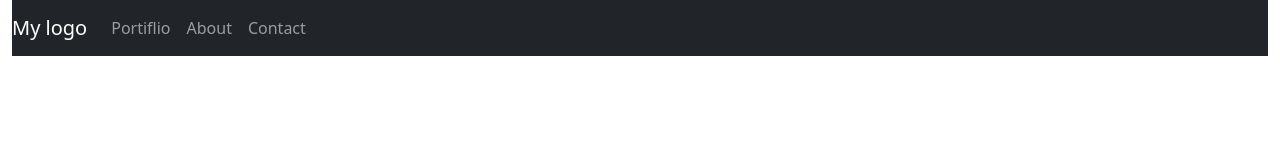
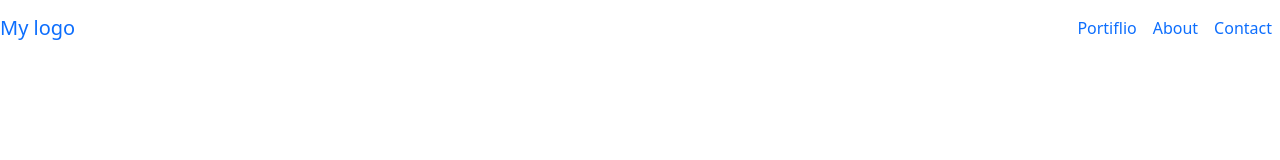
Before and after one commit to beteland123/portiflio-website-using-bootstrap, a website: page index.html in a window 1280 px wide. Drawn offline with nearby package versions, Linux system fonts and the light colour scheme.

Commit message:
Update the navbar

```diff
--- a/index.html
+++ b/index.html
@@ -7,35 +7,38 @@
     <title>Portiflio website using bootstrap</title>
     <link href="https://cdn.jsdelivr.net/npm/bootstrap@5.2.3/dist/css/bootstrap.min.css" rel="stylesheet">
     <script src="https://cdn.jsdelivr.net/npm/bootstrap@5.2.3/dist/js/bootstrap.bundle.min.js"></script>
+    <link rel="stylesheet" href="https://cdnjs.cloudflare.com/ajax/libs/font-awesome/4.7.0/css/font-awesome.min.css">
+    <link href="style.css" rel="stylesheet">
 
 </head>
 <body>
-    <div class="container-fluid">
-        <nav class="navbar navbar-expand-md bg-dark navbar-dark">
-            <!-- Brand -->
-            <a class="navbar-brand" href="#" justify-content-start>My logo</a>
+
+    <nav class="navbar navbar-expand-md navbar-dark text-primary " >
+        <a class="navbar-brand text-primary" href="#" >My logo</a>
 
         <!-- Toggler/collapsibe Button -->
-            <button class="navbar-toggler" type="button" data-toggle="collapse" data-target="#collapsibleNavbar" justify-content-end>
-              <span class="navbar-toggler-icon"></span>
+        <button class="navbar-toggler justify-content-end" type="button" data-toggle="collapse" data-target="#collapsibleNavbar" >
+          <span class="" role="button" ><i class="fa fa-bars" aria-hidden="true"></i></span>
         </button>
 
         <!-- Navbar links -->
-            <div class="collapse navbar-collapse" id="collapsibleNavbar" justify-content-end>
-              <ul class="navbar-nav" justify-content-end >
-                <li class="nav-item"  >
-                  <a class="nav-link" href="#" text-primery>Portiflio</a>
+        <div class="collapse navbar-collapse justify-content-end text-primery" id="collapsibleNavbar" >
+          <ul class="navbar-nav justify-content-end"  >
+            <li class="nav-item" text-right>
+              <a class="nav-link text-primary" href="#" text-primery>Portiflio</a>
             </li>
             <li class="nav-item">
-                  <a class="nav-link" href="#">About</a>
+              <a class="nav-link text-primary" href="#">About</a>
             </li>
             <li class="nav-item">
-                  <a class="nav-link" href="#">Contact</a>
+              <a class="nav-link text-primary" href="#">Contact</a>
             </li>
           </ul>
         </div>
       </nav>
-    </div>
+
+
+
 
 </body>
 </html>
--- /dev/null
+++ b/style.css
@@ -0,0 +1,3 @@
+span {
+  color: #1717a1;
+}
```
Lines whose indentation alone changed are shown as unchanged.
